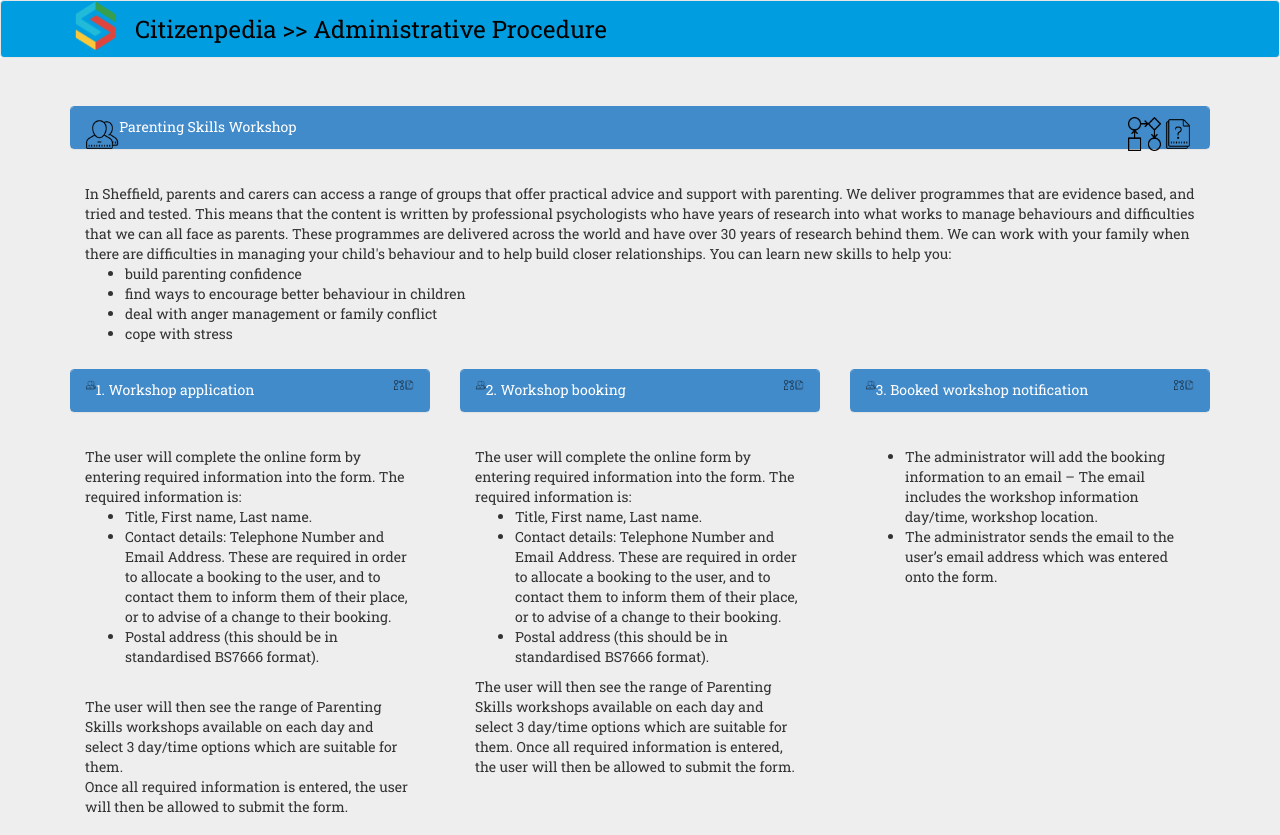
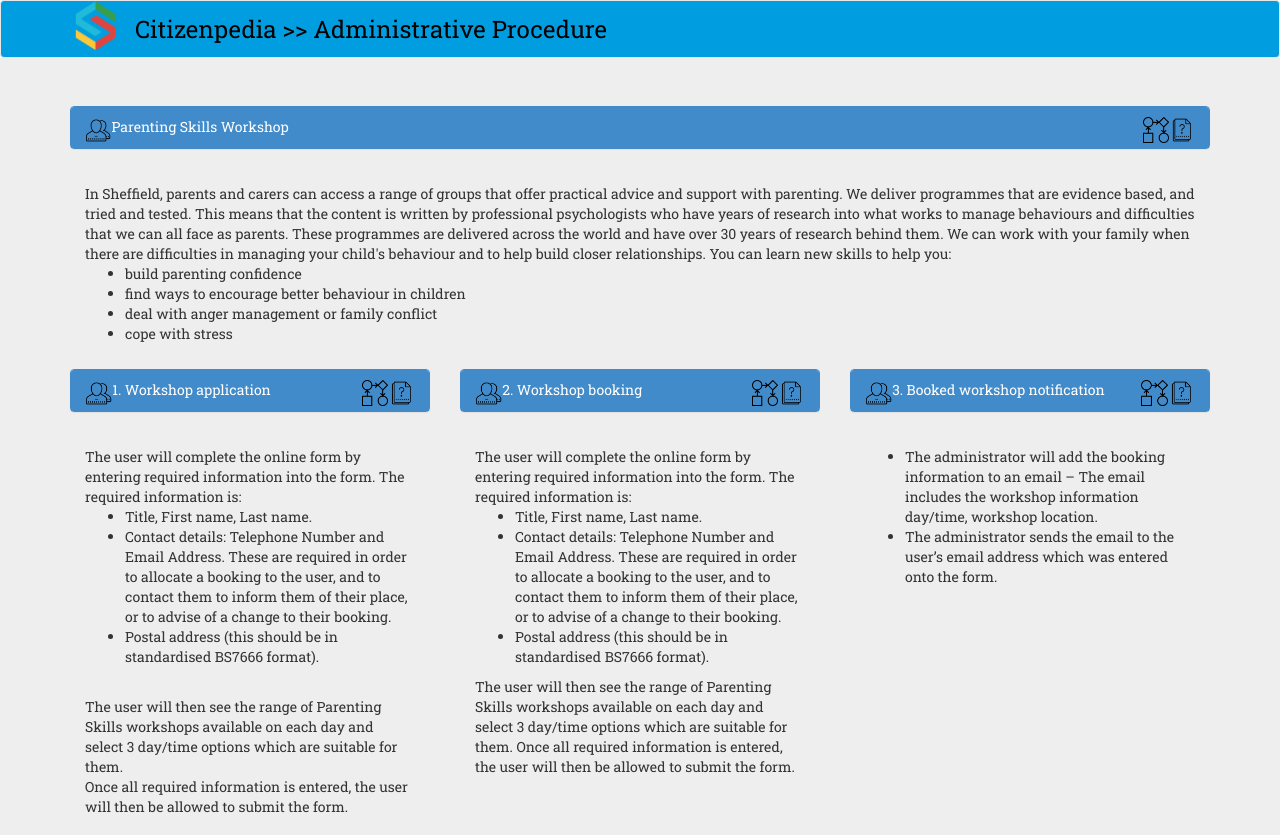
Before and after one commit to SIMPATICOProject/servicepedia, a plain HTML site: page procedure.html in a window 1280 px wide. Shown: the top 835 px of the page. Drawn offline with nearby package versions, Linux system fonts and the light colour scheme.

Commit message:
Minor changes

```diff
--- a/procedure.html
+++ b/procedure.html
@@ -55,10 +55,10 @@
 
     <div class="panel panel-primary">
       <div class="panel-heading text-left">
-        <img class="img-responsive pull-left" width="3%" height="auto" src="./assets/users.png">
+        <img class="img-responsive pull-left" width="2.3%" height="auto" src="./assets/users.png">
           Parenting Skills Workshop
-         <img class="img-responsive pull-right" width="3%" height="auto" src="./assets/qae.png">
-         <img class="img-responsive pull-right" width="3%" height="auto" src="./assets/cpd.png">
+         <img class="img-responsive pull-right" width="2.3%" height="auto" src="./assets/qae.png">
+         <img class="img-responsive pull-right" width="2.3%" height="auto" src="./assets/cpd.png">
       </div>
     </div>
 
@@ -81,10 +81,10 @@
         <div class="col-md-4">
             <div class="panel panel-primary">
                 <div class="panel-heading text-left">
-                  <img class="img-responsive pull-left" width="3%" height="auto" src="./assets/users.png">
-                  1. Workshop application
-                   <img class="img-responsive pull-right" width="3%" height="auto" src="./assets/qae.png">
-                   <img class="img-responsive pull-right" width="3%" height="auto" src="./assets/cpd.png">
+                  <img class="img-responsive pull-left" width="8%" height="auto" src="./assets/users.png">
+                   1. Workshop application
+                   <img class="img-responsive pull-right" width="8%" height="auto" src="./assets/qae.png">
+                   <img class="img-responsive pull-right" width="8%" height="auto" src="./assets/cpd.png">
                 </div>
               </div>
 
@@ -114,10 +114,10 @@
         <div class="col-md-4">
             <div class="panel panel-primary">
                 <div class="panel-heading text-left">
-                  <img class="img-responsive pull-left" width="3%" height="auto" src="./assets/users.png">
+                  <img class="img-responsive pull-left" width="8%" height="auto" src="./assets/users.png">
                   2. Workshop booking
-                   <img class="img-responsive pull-right" width="3%" height="auto" src="./assets/qae.png">
-                   <img class="img-responsive pull-right" width="3%" height="auto" src="./assets/cpd.png">
+                   <img class="img-responsive pull-right" width="8%" height="auto" src="./assets/qae.png">
+                   <img class="img-responsive pull-right" width="8%" height="auto" src="./assets/cpd.png">
                 </div>
               </div>
 
@@ -146,10 +146,10 @@
         <div class="col-md-4">
             <div class="panel panel-primary">
                 <div class="panel-heading text-left">
-                  <img class="img-responsive pull-left" width="3%" height="auto" src="./assets/users.png">
+                  <img class="img-responsive pull-left" width="8%" height="auto" src="./assets/users.png">
                   3. Booked workshop notification
-                   <img class="img-responsive pull-right" width="3%" height="auto" src="./assets/qae.png">
-                   <img class="img-responsive pull-right" width="3%" height="auto" src="./assets/cpd.png">
+                   <img class="img-responsive pull-right" width="8%" height="auto" src="./assets/qae.png">
+                   <img class="img-responsive pull-right" width="8%" height="auto" src="./assets/cpd.png">
                 </div>
               </div>
 
```
